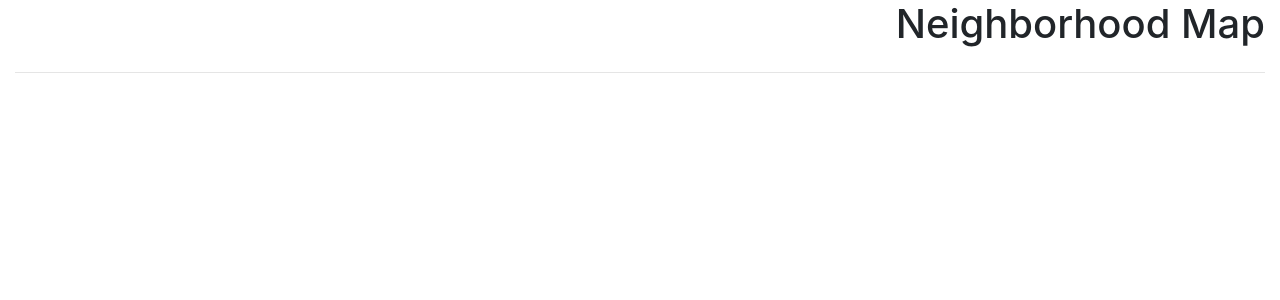
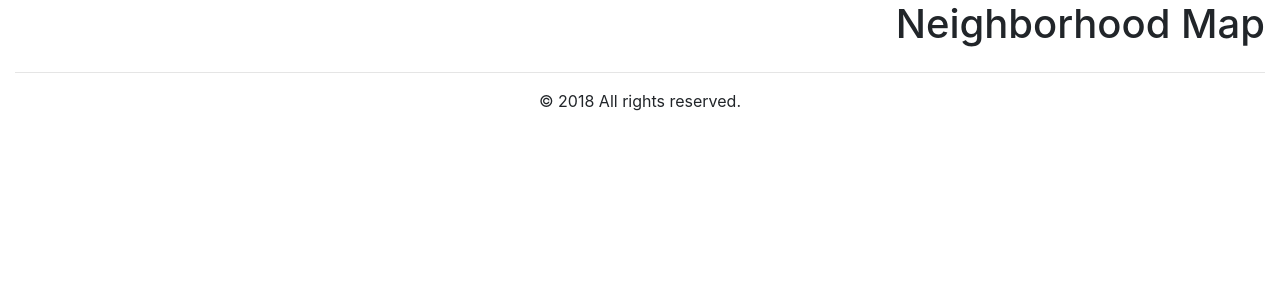
Before and after one commit to dan7sc/neighborhood_map_reactjs, a React (Create React App) app: page / in a window 1280 px wide. Shown: the top 300 px of the page. Built offline with nearby package versions, Linux system fonts and the light colour scheme.

Commit message:
Add Footer component

```diff
--- /dev/null
+++ b/src/components/Footer.js
@@ -0,0 +1,19 @@
+import React, { Component } from 'react';
+
+class Footer extends Component {
+    render() {
+        return (
+            <footer>
+              <div className="container-fluid">
+                <div className="row">
+                  <div className="col-sm-12 col-md-12 text-center">
+                    <p>© 2018 All rights reserved.</p>
+                  </div>
+                </div>
+              </div>
+            </footer>
+        );
+    }
+}
+
+export default Footer;
--- a/src/components/Main.js
+++ b/src/components/Main.js
@@ -1,11 +1,13 @@
 import React, { Component } from 'react';
 import Header from './Header';
+import Footer from './Footer';
 
 class Main extends Component {
     render() {
         return (
             <div>
               <Header />
+              <Footer />
             </div>
         );
     }
```
